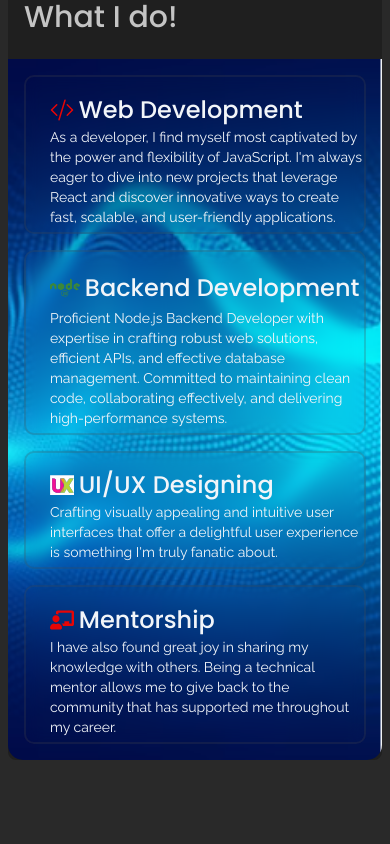
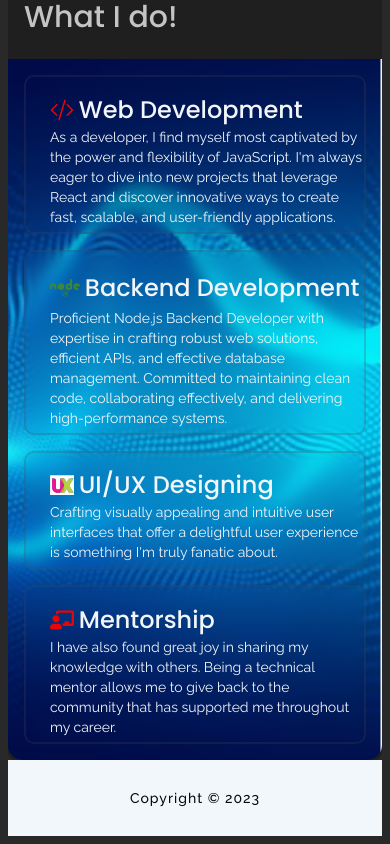
Before and after one commit to repo-by-anish/portfolio_frontend, a React (Create React App) app: page / in a window 390 px wide. Shown: the part 1168-2012 px from the top of the page. Before the commit the page ends 1936 px from the top, so only its background shows below. Built offline with nearby package versions, Linux system fonts and the light colour scheme; no server answers.

Commit message:
Responsive Update

```diff
--- a/src/App.css
+++ b/src/App.css
@@ -17,6 +17,8 @@
   --full_black: #000;
   --inp_color: #ffffff76;
   --c__title: #1a100382;
+  --footer_bg: #F2F7FC;
+  --footer_txt: #0B0909;
   --contact_bg: url("../public/images/contactbg.jpg");
   --work_bg: url("../public/images/worlbg.jpg");
   --resume_bg: url("../public/images/resumebg.jpg");
--- a/src/App.js
+++ b/src/App.js
@@ -5,6 +5,7 @@ import MainBody from './components/MainBody';
 import axios from "axios"
 import { BrowserRouter as Router } from "react-router-dom"
 import RespContext from './components/RespContext';
+import Footer from './components/Footer';
 const BASE_URI = "https://portfolio-backend-1.onrender.com/message"
 
 function App() {
@@ -31,6 +32,7 @@ function App() {
         <RespContext.Provider value={sResp}>
           <Header />
           <MainBody />
+          <Footer/>
         </RespContext.Provider>
       </main>
     </Router>
--- a/src/components/Contact.css
+++ b/src/components/Contact.css
@@ -27,6 +27,8 @@
     background: var(--logo_bg);
     min-height: calc(150px - 2rem);
     margin: auto 0;
+    display: flex;
+    flex-direction: column;
     padding: 1rem 0.7rem 1rem 2rem;
     border-radius: 8px;
 }
@@ -48,7 +50,9 @@
     font-family: 'poppins', sans-serif;
     line-height: 30px;
     padding: 0;
-    color: var(--primary_bg_dark);
+    display: inline;
+    color: #000000;
+    text-decoration: none;
 }
 
 .contact__bottom {
--- a/src/components/Contact.jsx
+++ b/src/components/Contact.jsx
@@ -1,6 +1,7 @@
 import { useContext, useState } from "react"
 import "./Contact.css"
 import { AiOutlineSend } from "react-icons/ai"
+import { Link } from "react-router-dom"
 import { BiSolidPhoneCall } from "react-icons/bi"
 import { HiOutlineMail } from "react-icons/hi"
 import axios from "axios"
@@ -11,7 +12,7 @@ const Contact = ({ animStyle }) => {
     const [email, setEmail] = useState("");
     const [message, setMessage] = useState("");
     const [buttonStatus, setButtonState] = useState(false)
-    const sResp=useContext(RespContext);
+    const sResp = useContext(RespContext);
     console.log(sResp);
     // Icons Names
     const sendIcon = <AiOutlineSend style={{ marginLeft: "5px" }} />
@@ -61,18 +62,18 @@ const Contact = ({ animStyle }) => {
     }
 
     return (
-        <div className={animStyle+" conatct__body"}>
+        <div className={animStyle + " conatct__body"}>
             {loading}
             <div className="contact__top">
                 <div className="contact__item">
                     <p className="c_heading"><BiSolidPhoneCall color="#EF330B" size={"1.6rem"} />Email:</p>
-                    <a href="mailto:contact.anish7@gmail.com" className="c_content">contact.anish7@gmail.com</a>
-                    <a href="mailto:contact.anish7@gmail.com" className="c_content">it.20203061@gmail.com</a>
+                    <Link to="mailto:contact.anish7@gmail.com" className="c_content">contact.anish7@gmail.com</Link>
+                    <Link to="mailto:contact.anish7@gmail.com" className="c_content">it.20203061@gmail.com</Link>
                 </div>
                 <div className="contact__item">
                     <p className="c_heading"><HiOutlineMail color="#EF330B" size={"1.6rem"} />Phone:</p>
-                    <p className="c_content">+91-62065 73987</p>
-                    <p className="c_content">+91-62065 73987</p>
+                    <Link to="tel:+91-62065 73987" className="c_content">+91-62065 73987</Link>
+                    <Link to="tel:+91-62065 73987" className="c_content">+91-62065 73987</Link>
                 </div>
             </div>
             <div className="contact__bottom">
--- a/src/components/Footer.jsx
+++ b/src/components/Footer.jsx
@@ -0,0 +1,12 @@
+
+
+
+const Footer = () => {
+    return (
+        <footer className="footer">
+            <p>Copyright &copy; 2023</p>
+        </footer>
+    )
+}
+
+export default Footer
--- a/src/index.css
+++ b/src/index.css
@@ -4,3 +4,16 @@ body {
   background-color: var(--main_body);
   font-family: 'Raleway';
 }
+
+footer {
+  display: flex;
+  justify-content: center;
+  align-items: center;
+  padding: 1rem;
+  background-color: var(--footer_bg);
+  color: var(--footer_txt);
+  font-size: 14px;
+  font-weight: 500;
+  font-family: 'Raleway';
+  letter-spacing: 1px;
+}
```
